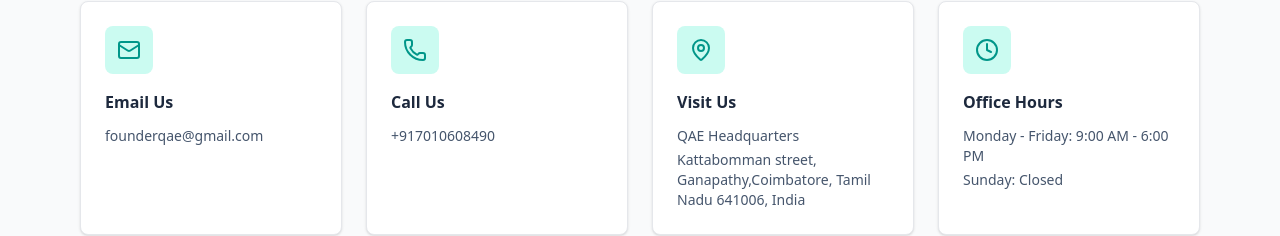
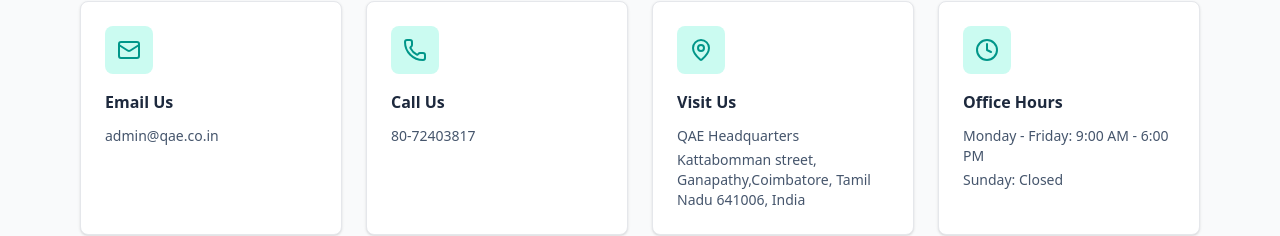
Before and after one commit to founderqae/qae-frontend, a React (Vite) app: page /contact in a window 1280 px wide. Shown: the part 304-540 px from the top of the page. Built offline with nearby package versions, Linux system fonts and the light colour scheme.

Commit message:
Update ContactPage.jsx

```diff
--- a/src/Pages/ContactPage.jsx
+++ b/src/Pages/ContactPage.jsx
@@ -93,13 +93,13 @@ const ContactPage = () => {
     {
       icon: <Mail className="w-6 h-6" />,
       title: "Email Us",
-      details: ["founderqae@gmail.com"],
+      details: [" admin@qae.co.in "],
       color: "teal"
     },
     {
       icon: <Phone className="w-6 h-6" />,
       title: "Call Us",
-      details: ["+917010608490"],
+      details: ["80-72403817"],
       color: "teal"
     },
     {
```
